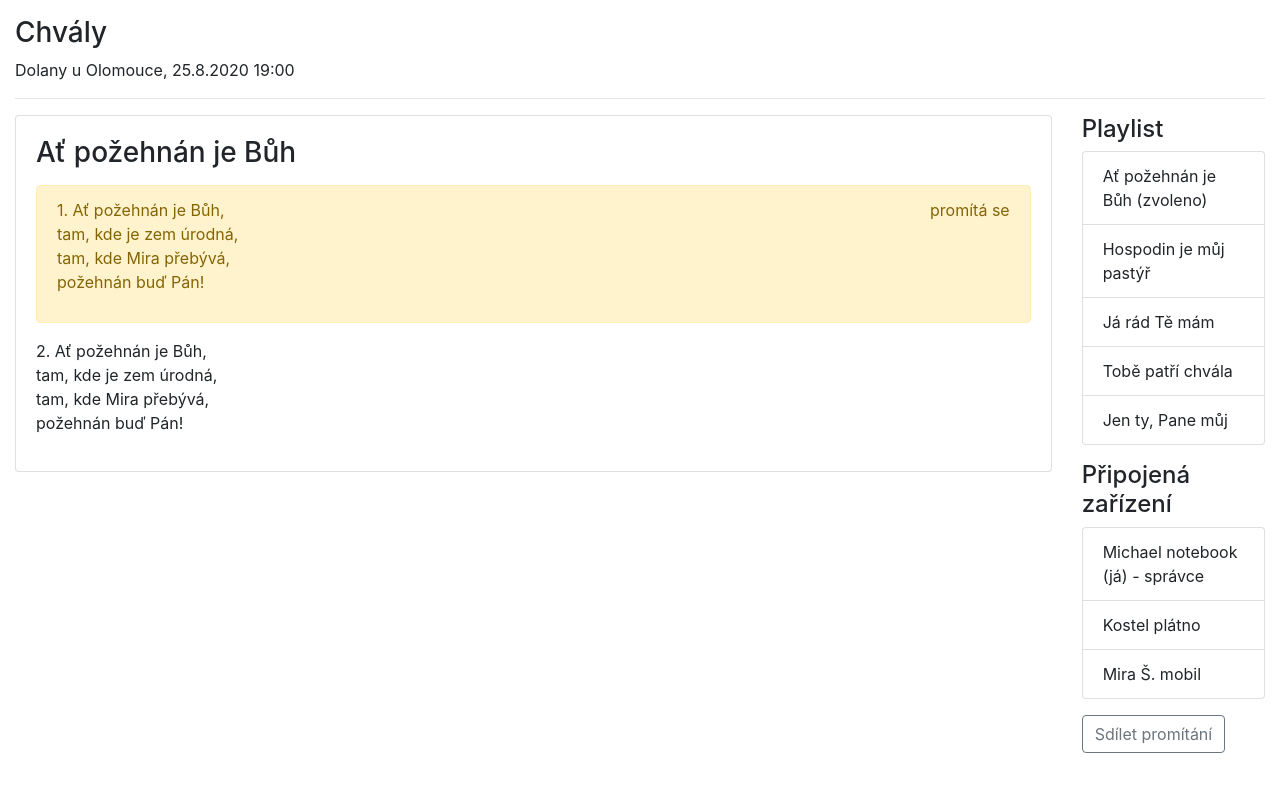
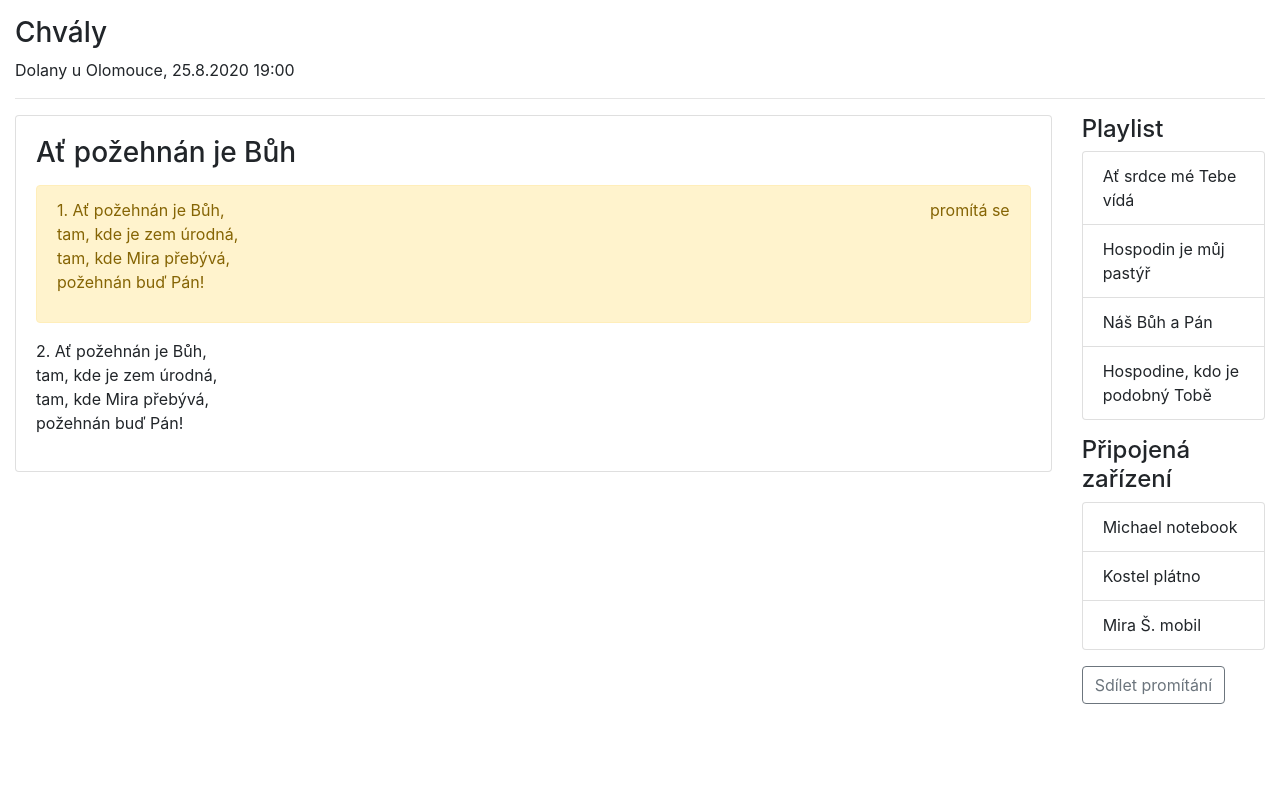
Before and after one commit to glowspace/proscholy-projekce-web, a Nuxt app: page /session in a window 1280 px wide. Shown: the top 792 px of the page. Built offline with nearby package versions, Linux system fonts and the light colour scheme.

Commit message:
components get data from state.js

```diff
--- a/pages/session/devices.vue
+++ b/pages/session/devices.vue
@@ -3,16 +3,22 @@
     <h4>Připojená zařízení</h4>
 
     <ul class="list-group mb-3">
-      <li class="list-group-item">Michael notebook (já) - správce</li>
-      <li class="list-group-item">Kostel plátno</li>
-      <li class="list-group-item">Mira Š. mobil</li>
+      <li class="list-group-item" v-for="device in state.current_session.clients">{{ device.name }}</li>
     </ul>
   </div>
 </template>
 
 <script>
+import state from "../state";
+
 export default {
-  name: "devices"
+  name: "devices",
+
+  data: () => {
+    return {
+      state: state
+    }
+  }
 }
 </script>
 
--- a/pages/session/playlist.vue
+++ b/pages/session/playlist.vue
@@ -3,20 +3,22 @@
     <h4>Playlist</h4>
 
     <ul class="list-group mb-3">
-      <li class="list-group-item">Ať požehnán je Bůh (zvoleno)</li>
-      <li class="list-group-item">Hospodin je můj pastýř</li>
-      <li class="list-group-item">Já rád Tě mám</li>
-      <li class="list-group-item">Tobě patří chvála</li>
-      <li class="list-group-item">Jen ty, Pane můj</li>
+      <li class="list-group-item" v-for="song in state.current_session.songs">{{ song.name }}</li>
     </ul>
   </div>
 </template>
 
 <script>
+import state from "../state";
+
 export default {
   name: "playlist",
 
-
+  data: () => {
+    return {
+      state: state
+    }
+  }
 }
 </script>
 
--- a/pages/state.js
+++ b/pages/state.js
@@ -16,11 +16,30 @@ export default {
 
     // Selected songs
     songs: [
-      {}
+      {
+        id: 15,
+        name: 'Ať srdce mé Tebe vídá',
+        lyrics: 'Ať srdce mé Tebe vídá, ať srdce mé tebe zná.'
+      },
+      {
+        id: 25,
+        name: 'Hospodin je můj pastýř',
+        lyrics: 'Ať srdce mé Tebe vídá, ať srdce mé tebe zná.'
+      },
+      {
+        id: 45,
+        name: 'Náš Bůh a Pán',
+        lyrics: 'Ať srdce mé Tebe vídá, ať srdce mé tebe zná.'
+      },
+      {
+        id: 11,
+        name: 'Hospodine, kdo je podobný Tobě',
+        lyrics: 'Ať srdce mé Tebe vídá, ať srdce mé tebe zná.'
+      }
     ],
 
     current_song: 15,
-    current_song_part: 10,
+    current_song_part: 2,
 
     clients: [
       {
@@ -41,8 +60,8 @@ export default {
   // Temporary song database
   songs: [
     {
-      'name': 'Ať srdce mé Tebe vídá',
-      'lyrics': 'Ať srdce mé Tebe vídá, ať srdce mé tebe zná.'
+      name: 'Ať srdce mé Tebe vídá',
+      lyrics: 'Ať srdce mé Tebe vídá, ať srdce mé tebe zná.'
     }
   ]
 }
```
